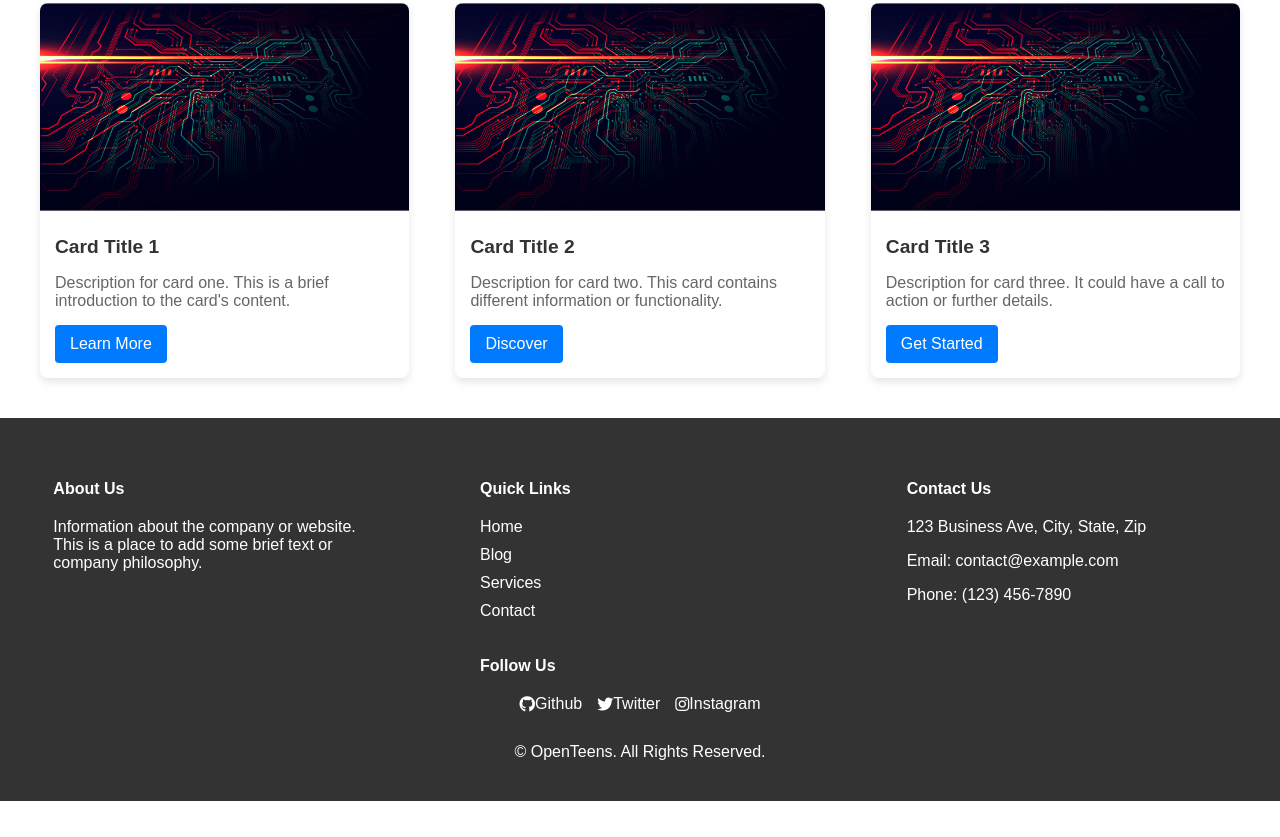
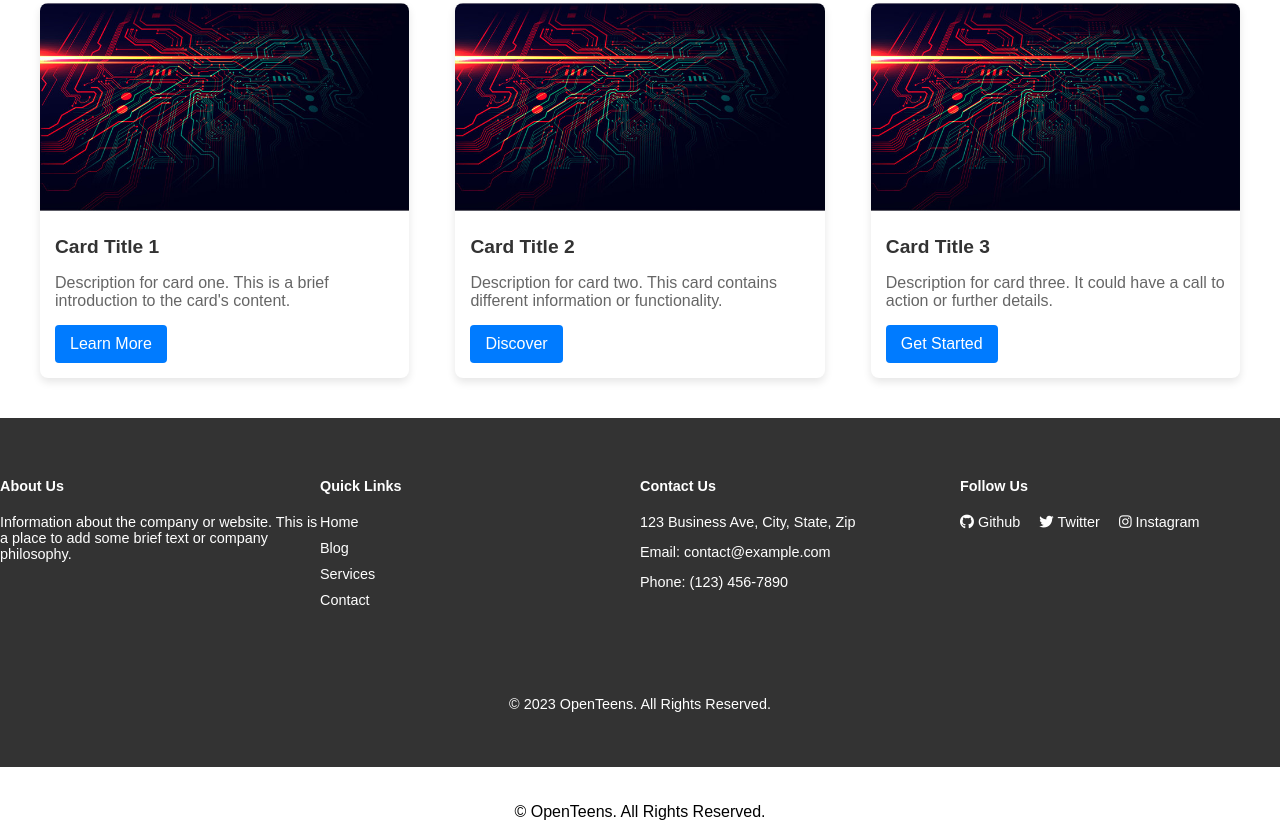
Before and after one commit to OpenTeens/MercurySQL_web, a plain HTML site: page test.html in a window 1280 px wide. Shown: the part 350-1187 px from the top of the page. Before the commit the page ends 1151 px from the top, so only its background shows below. Drawn offline with Linux system fonts and the light colour scheme.

Commit message:
modified footer css

```diff
--- a/test.html
+++ b/test.html
@@ -140,18 +140,20 @@
             background-color: #333;
             color: white;
             padding: 40px 0;
+            font-size: 0.9em;
         }
 
-        .footer-content {
+        .footer-top {
             display: flex;
-            justify-content: space-around;
+            flex-wrap: wrap;
+            justify-content: space-between;
             margin-bottom: 20px;
-            flex-wrap: wrap; /* Ensure it works on smaller screens */
         }
 
         .footer-section {
-            flex-basis: 25%;
-            padding: 0 15px;
+            margin-bottom: 20px;
+            flex: 1;
+            min-width: 200px; /* Adjust as needed to prevent columns from being too narrow */
         }
 
         .footer-section h4 {
@@ -166,63 +168,41 @@
         .footer-links li a {
             color: white;
             text-decoration: none;
-            margin-bottom: 10px;
             display: block;
+            margin-bottom: 10px; /* Adjust the space between links */
             transition: color 0.3s;
         }
 
         .footer-links li a:hover {
-            color: #007bff; /* Highlight color on hover */
-        }
-
-        .social-links {
-            display: flex;
-            justify-content: center;
-            padding: 0;
+            color: #007bff;
         }
 
         .social-links a {
-            display: flex;
-            align-items: center;
+            display: inline-block;
+            margin-right: 15px; /* Adjust as needed for spacing between icons */
             color: white;
-            margin-right: 15px;
             text-decoration: none;
-            transition: color 0.3s;
-        }
-
-        .social-links a:last-child {
-            margin-right: 0;
-        }
-
-        .social-links svg {
-            height: 24px;
-            width: auto;
-            margin-right: 8px;
-            fill: currentColor; /* SVG color will be the same as the text color */
         }
 
         .social-links a:hover {
-            color: #007bff; /* Change icon color on hover */
+            color: #007bff;
         }
 
         .footer-bottom {
             text-align: center;
-            padding-top: 10px;
-        }
-
-        .footer-bottom p {
-            margin: 0;
+            padding-top: 20px;
         }
 
         /* Responsive adjustments */
         @media (max-width: 768px) {
-            .footer-content {
+            .footer-top {
                 flex-direction: column;
                 align-items: center;
             }
 
             .footer-section {
                 margin-bottom: 20px;
+                text-align: center;
             }
         }
     </style>
@@ -284,14 +264,13 @@
             </div>
         </section>
     </main>
-
         <footer class="site-footer">
-        <div class="footer-content">
-            <div class="footer-section">
+            <div class="footer-top">
+                <div class="footer-section about-us">
                     <h4>About Us</h4>
                     <p>Information about the company or website. This is a place to add some brief text or company philosophy.</p>
                 </div>
-            <div class="footer-section">
+                <div class="footer-section quick-links">
                     <h4>Quick Links</h4>
                     <ul class="footer-links">
                         <li><a href="#">Home</a></li>
@@ -300,13 +279,13 @@
                         <li><a href="#">Contact</a></li>
                     </ul>
                 </div>
-            <div class="footer-section">
+                <div class="footer-section contact-us">
                     <h4>Contact Us</h4>
                     <p>123 Business Ave, City, State, Zip</p>
                     <p>Email: contact@example.com</p>
                     <p>Phone: (123) 456-7890</p>
                 </div>
-            <div class="footer-section">
+                <div class="footer-section follow-us">
                     <h4>Follow Us</h4>
                     <div class="social-links">
                         <a href="https://github.com/OpenTeens" class="social-icon">
@@ -325,6 +304,10 @@
                 </div>
             </div>
             <div class="footer-bottom">
+                <p>&copy; 2023 OpenTeens. All Rights Reserved.</p>
+            </div>
+        </footer>
+        <div class="footer-bottom">
             <p>&copy; OpenTeens. All Rights Reserved.</p>
         </div>
     </footer>
```
Lines whose indentation alone changed are shown as unchanged.
